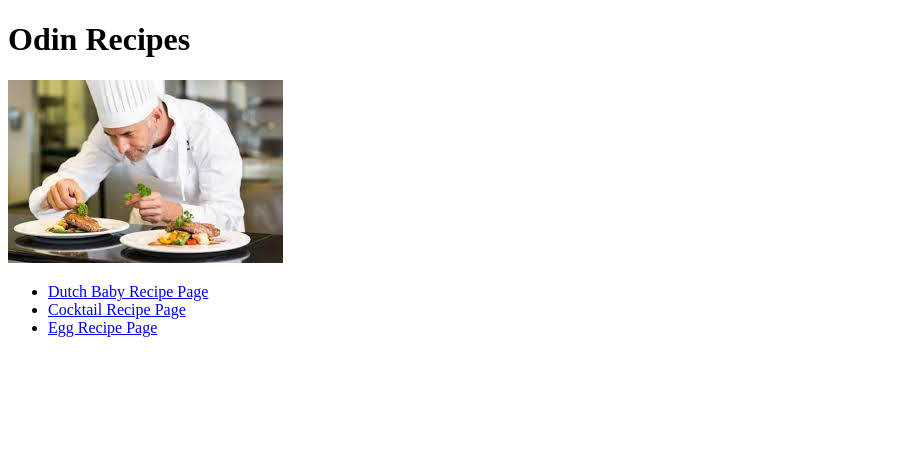
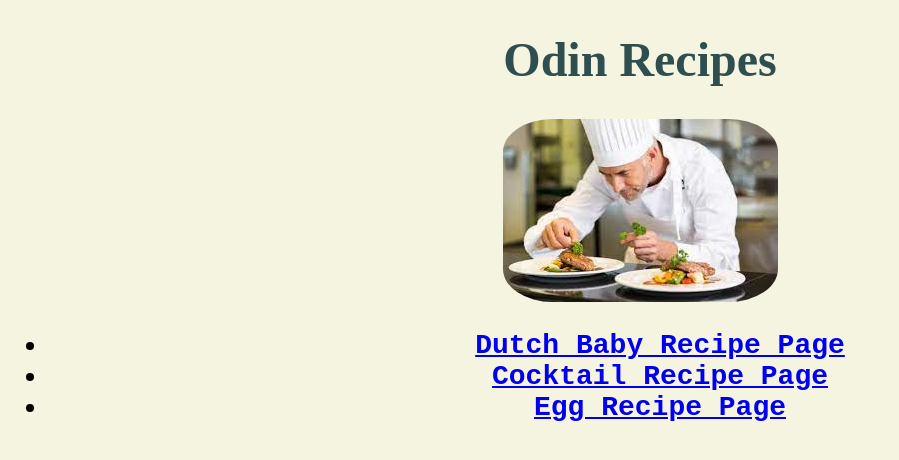
Before and after one commit to treissen/odin-recipes, a plain HTML site: page index.html in a window 1280 px wide. Shown: the whole page, without its empty margins (0-899 px from the left). Drawn offline with Linux system fonts and the light colour scheme.

Commit message:
styled all pages with styles.css

```diff
--- a/index.html
+++ b/index.html
@@ -8,13 +8,18 @@
     <title>Recipes</title>
 </head>
 <body>
-    <h1>Odin Recipes</h1>
+    <h1 class="title">Odin Recipes</h1>
+    <div class="main-img">
         <img src="recipes/images/chef.jpeg" alt="a chef cooking">
+    </div>
+    <div class="main-page-ul">
         <ul>
             <li><a href="recipes/dutchbabies.html">Dutch Baby Recipe Page</a></li>
             <li><a href="recipes/cocktail.html">Cocktail Recipe Page</a></li>
             <li><a href="recipes/eggs.html">Egg Recipe Page</a></li>
         </ul>
+    </div>
+
 
 </body>
 </html>
--- a/style.css
+++ b/style.css
@@ -0,0 +1,26 @@
+body {
+    background-color: rgba(235, 235, 197, 0.5);
+}
+.title {
+    text-align: center;
+    color: darkslategrey;
+    font-family: 'Times New Roman', Times, serif;
+    font-size: 48px;
+}
+.main-page-ul {
+    font-family: 'Courier New', Courier, monospace;
+    text-align: center;
+    font-weight: bolder;
+    font-size: 28px;
+}
+img {
+    display: block;
+    margin-left: auto;
+    margin-right: auto;
+    border-radius: 18%;
+    max-width: 800px;
+    height: auto;
+}
+.desc-para{
+    font-family: 'Courier New', Courier, monospace;
+}
```
Also changed, not shown: recipes/cocktail.html (+9 -6 lines), recipes/dutchbabies.html (+5 -2 lines), recipes/eggs.html (+7 -4 lines). Lines whose indentation alone changed are shown as unchanged.
